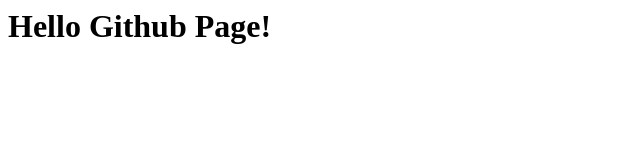
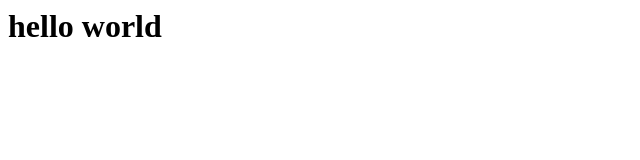
Before and after one commit to arcueid9527/-arcueid9527-.github.io, a plain HTML site: page index.html in a window 1280 px wide. Shown: the whole page, without its empty margins (0-640 px from the left). Drawn offline with Linux system fonts and the light colour scheme.

Commit message:
Update index.html

```diff
--- a/index.html
+++ b/index.html
@@ -1 +1 @@
-<h1>Hello Github Page!</h1>
+<h1>hello world</h1>
```
